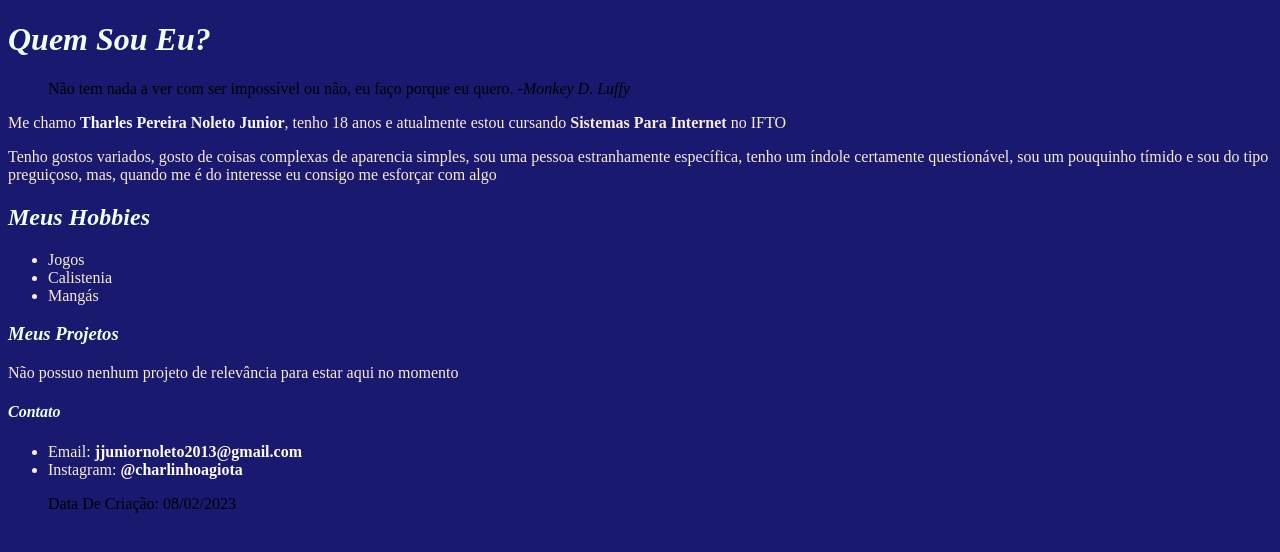
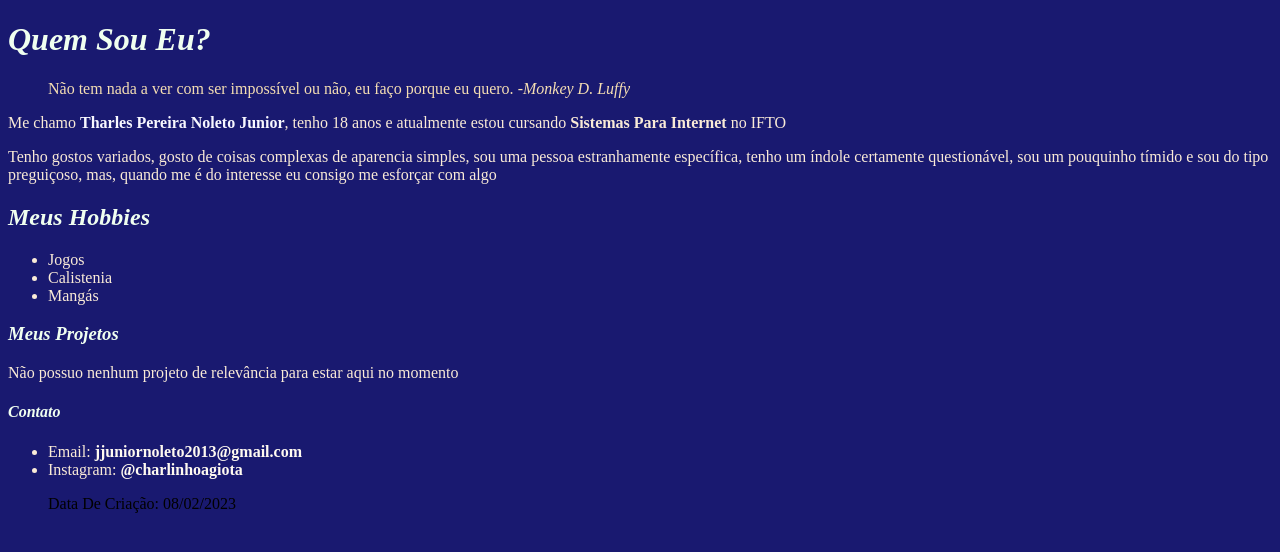
Before and after one commit to LoCharlyn/LoCharlyn.github.io, a plain HTML site: page index.html in a window 1280 px wide. Drawn offline with Linux system fonts and the light colour scheme.

Commit message:
Update index.html

```diff
--- a/index.html
+++ b/index.html
@@ -27,7 +27,7 @@
 <!--/////////////////////////////////////////////////////////////////////////////////////////////////////////////-->
 <body>
     <h1><i>Quem Sou Eu?</i> </h1>
-    <blockquote cite="One Piece">Não tem nada a ver com ser impossível ou não, eu faço porque eu quero. <cite>-Monkey D. Luffy</cite></blockquote>
+    <blockquote style="color:wheat"; cite="One Piece">Não tem nada a ver com ser impossível ou não, eu faço porque eu quero. <cite>-Monkey D. Luffy</cite></blockquote>
         <p style="color:antiquewhite">Me chamo <strong style="color:ghostwhite">Tharles Pereira Noleto Junior</strong>, tenho 18 anos e atualmente estou cursando <strong>Sistemas Para Internet</strong> no IFTO</p>
         <p style="color:antiquewhite">Tenho gostos variados, gosto de coisas complexas de aparencia simples, sou uma pessoa estranhamente específica, tenho um índole certamente questionável, sou um pouquinho tímido e sou do tipo preguiçoso, mas, quando me é do interesse eu consigo me esforçar com algo</p>
 
```
